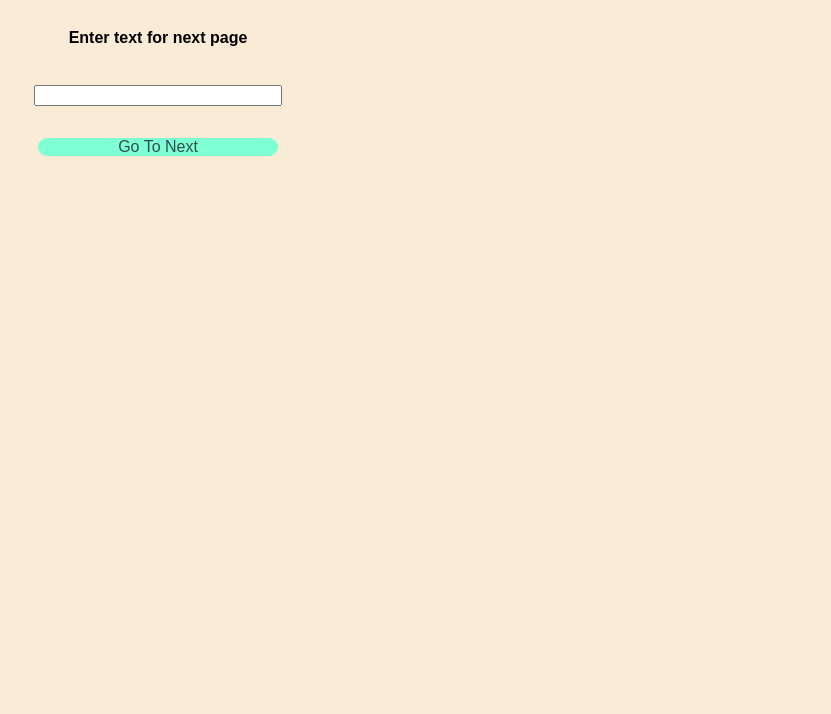
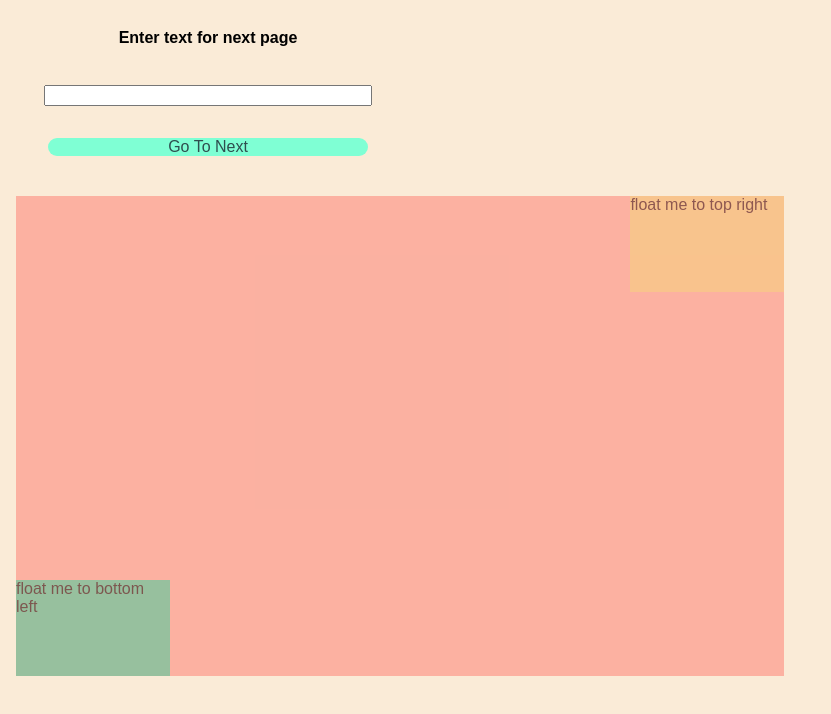
Before and after one commit to EmmaUnimelb/EmmaUnimelb.github.io, a plain HTML site: page storetest.html in a window 1280 px wide. Shown: the whole page, without its empty margins (0-831 px from the left). Drawn offline with Linux system fonts and the light colour scheme.

Commit message:
testing overlaps

```diff
--- a/storetest.html
+++ b/storetest.html
@@ -12,5 +12,12 @@
                 <a href="#">Go To Next</a>
             </div>
         </div>
+            <div class="bigbox">
+                <div class="topright yellow">float me to top right</div>
+            </div>
+            <div class="bigbox">
+                <div class="bottomleft green">float me to bottom left</div>
+            </div>
+
     </body>
 </html>
--- a/styles.css
+++ b/styles.css
@@ -22,7 +22,7 @@ body{
 }
 
 .showbox{
-    width: 300px;
+    width: 400px;
     padding: 0.5rem;
     display:flex;
     flex-direction:column;
@@ -60,3 +60,37 @@ a{
     margin:1rem;
     width:80%;
 }
+
+.yellow{
+    background-color: rgb(245, 248, 142);
+    opacity:0.5;
+    width:20%;
+    height:20%;
+}
+
+.green{
+    background-color: rgb(52, 208, 156);
+    opacity:0.5;
+    width:20%;
+    height:20%;
+}
+
+.bigbox{
+    width:60%;
+    height:60%;
+    position:absolute;
+    display:grid;
+    background-color:#ff000022;
+    margin:1rem;
+
+}
+
+.bottomleft{
+    justify-self:flex-start;
+    align-self:flex-end;
+}
+
+.topright{
+    justify-self:flex-end;
+    align-self:flex-start;
+}
```
